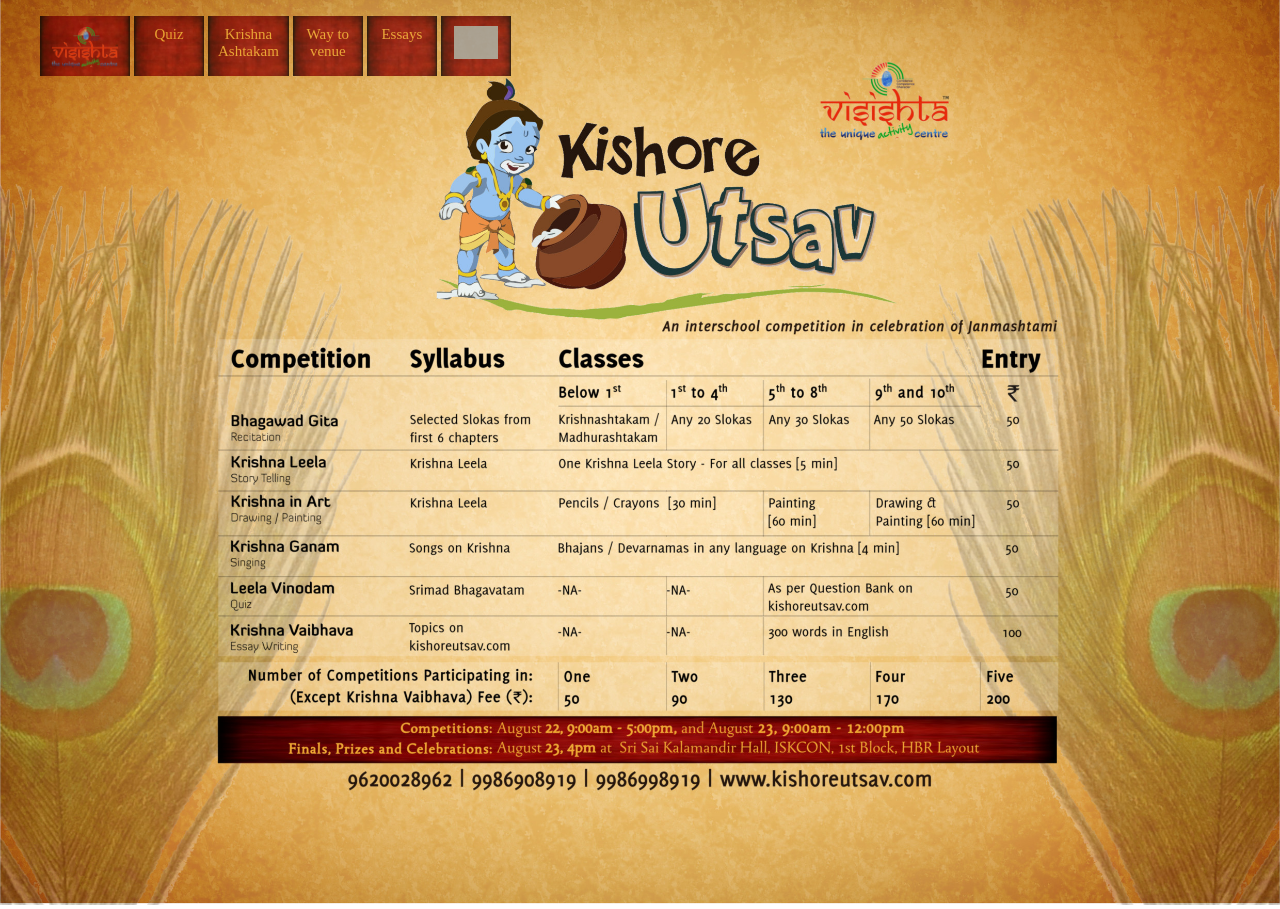
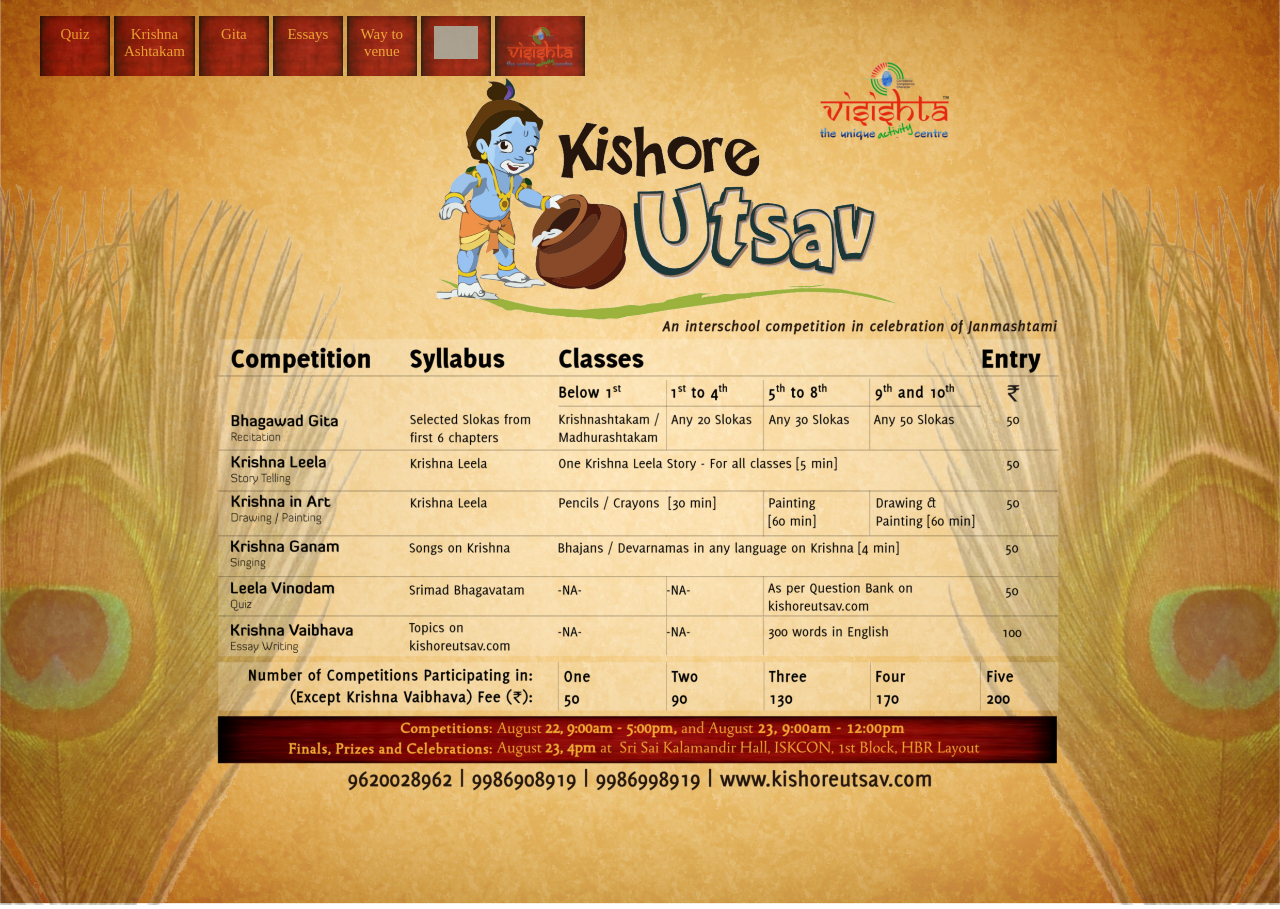
Before and after one commit to ssrihari/kishoreutsav.com, a plain HTML site: page index.html in a window 1280 px wide. Drawn offline with Linux system fonts and the light colour scheme; grey boxes are pictures that could not be loaded.

Commit message:
Adding gita link to all pages, moving way-to-venue to the right

```diff
--- a/index.html
+++ b/index.html
@@ -7,12 +7,13 @@
 <body>
   <nav>
     <ul class="nav-ul">
-      <a class="nav-link visishta-logo" href="http://visishta.net"><img class="vac-logo" src="images/vac-logo.png"/> <li class="nav-item"></li></a>
-      <a class="nav-link" href="quiz">Quiz<li class="nav-item"></li></a>
-      <a class="nav-link" href="ashtakam">Krishna Ashtakam<li class="nav-item"></li></a>
+      <a class="nav-link" href="../quiz">Quiz<li class="nav-item"></li></a>
+      <a class="nav-link" href="../ashtakam">Krishna Ashtakam<li class="nav-item"></li></a>
+      <a class="nav-link" href="../gita">Gita<li class="nav-item"></li></a>
+      <a class="nav-link" href="../essays">Essays<li class="nav-item"></li></a>
       <a class="nav-link" href="https://www.facebook.com/photo.php?fbid=1409704132576978&set=a.1409704115910313.1073741830.1409303069283751&type=1&theater">Way to venue<li class="nav-item"></li></a>
-      <a class="nav-link" href="essays">Essays<li class="nav-item"></li></a>
       <a class="nav-link" href="https://www.facebook.com/media/set/?set=a.1413436738870384.1073741833.1409303069283751&type=3" target="_blank"><img class="fb-icon" src="http://icons.iconarchive.com/icons/danleech/simple/512/facebook-icon.png" alt="fb link"><li class="nav-item"></li></a>
+      <a class="nav-link visishta-logo" href="http://visishta.net"><img class="vac-logo" src="../images/vac-logo.png"/> <li class="nav-item"></li></a>
     </ul>
   </nav>
   <img src="images/content.jpg" alt="Kishore Utsav information" style="width: 100%;">
```
Also changed, not shown: ashtakam/index.html (+1 -1 lines), essays/index.html (+1 -1 lines), gita/index.html (+1 -1 lines).
